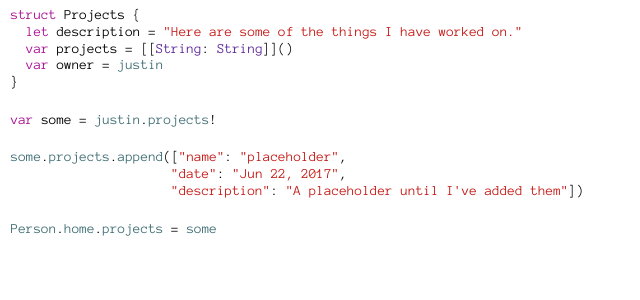
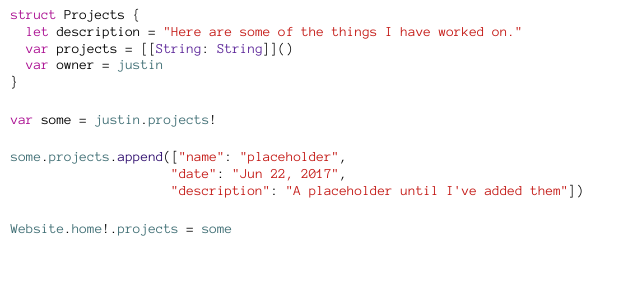
Before and after one commit to Juice805/juice805.github.io, a Jekyll site: the page built from projects.html, in a window 1280 px wide. Shown: the top 300 px of the page, without its empty margins (0-640 px from the left). Built offline with Jekyll 4.4.1, drawn with Linux system fonts in a browser that asks for light colours; nearby versions of some CDN libraries.

Commit message:
added Static website object

```diff
--- a/_layouts/project.html
+++ b/_layouts/project.html
@@ -13,8 +13,8 @@ permalink: /:title
 	<br>
 	<p><span class="key">var</span> thisProject = <span class="class">Project</span>(<span class="str">"{{ page.title }}"</span>)</p>
 	<p><span class="class">thisProject</span>.<span class="class">info</span>[<span class="str">"about"</span>] = <span class="str">"{{ page.summary }}"</span></p>
-	<p><a href="{{ page.link }}">thisProject</span>.<span class="class">info</span>[<span class="str">"url"</span>] = <span class="str">"{{ page.link }}"</span></a></p>
+	<p><a href="{{ page.link }}"><span class="class">thisProject</span>.<span class="class">info</span>[<span class="str">"url"</span>] = <span class="str">"{{ page.link }}"</span></a></p>
 	<p><span class="class">thisProject</span>.<span class="class">info</span>[<span class="str">"tags"</span>] = [{% for tag in page.categories %}<span class="str">"{{ tag }}"</span>{% if forloop.last == false %}, {% else %}]{% endif %}{% endfor %}</p>
 	<br>
-	<p><a href="{{ 'projects' | relative_url }}"><span class="func">thisProject</span>.<span class="class">owner</span> = <span class="class">justin</span></a></p>
+	<p><a href="{{ 'projects' | relative_url }}"><span class="func">Website</span>.<span class="class">projects</span>.<span class="ometh">append</span>(<span class="class">thisProject</span>)</a></p>
 </div>
--- a/css/style.css
+++ b/css/style.css
@@ -22,6 +22,10 @@ p {
   color: #5C2699;
 }
 
+.ometh { /* Other Method */
+  color: #2E0D6E;
+}
+
 .comment {
 	color: #007400;
 }
--- a/index.html
+++ b/index.html
@@ -13,7 +13,6 @@ layout: default
 	<p>{{ site.tab }}<span class="key">var</span> skills = [<span class="other">String</span>]()</p>
 	<p>{{ site.tab }}<a href="{{ 'projects' | relative_url }}"><span class="key">var</span> projects: <span class="class">Projects</span>?</a></p>
 	<p>{{ site.tab }}<span class="key">var</span> social = [<span class="other">String</span>: <span class="other">String</span>]()</p>
-	<p>{{ site.tab }}<span class="key">static var</span> home: <span class="class">Person</span>?</p>
 	<p>{{ site.tab }}<span class="key">init</span> (<span class="key">_</span> name: <span class="struct">String</span>) {</p>
 	<p>{{ site.tab }}{{ site.tab }}<span class="key">self</span>.<span class="obj">name</span> = name</p>
 	<p>{{ site.tab }}}</p>
@@ -25,5 +24,5 @@ layout: default
 	<p><a href="{{ 'projects' | relative_url }}"><span class="class">justin</span>.<span class="class">projects</span> = <span class="class">Projects</span>()</a></p>
 	<p><span class="class">justin</span>.<span class="class">social</span> = [{% for page in site.social %}{% if forloop.first == false %}<p>                 {% endif %}<a href="{{  page.link  }}"><span class="str">"{{  page.website  }}"</span>: <span class="str">"{{  page.username  }}"</span>{% if forloop.last == false %},{% else %}]{% endif %}</a></p>{% endfor %}
 	<br>
-	<p><a href="{{ site.url }}"><span class="class">Person</span>.<span class="class">home</span> = <span class="class">justin</span></a></p>
+	<p><a href="{{ site.url }}"><span class="class">Website</span>.<span class="class">home</span> = <span class="class">justin</span></a></p>
 </div>
--- a/projects.html
+++ b/projects.html
@@ -13,10 +13,10 @@ permalink: /projects
   <p><span class="key">var</span> some = <span class="class">justin</span>.<span class="class">projects</span>!</p>
   <br>
   {% for project in site.projects %}
-  <p><a href="{{ project.url | relative_url }}"><span class="class">some</span>.<span class="class">projects</span>.<span class="class">append</span>([<span class="str">"name"</span>: <span class="str">"{{ project.title }}"</span>,</a></p>
+  <p><a href="{{ project.url | relative_url }}"><span class="class">some</span>.<span class="class">projects</span>.<span class="ometh">append</span>([<span class="str">"name"</span>: <span class="str">"{{ project.title }}"</span>,</a></p>
   <p>                     <a href="{{ project.url | relative_url }}"><span class="str">"date"</span>: <span class="str">"{{ project.date | date: "%b %-d, %Y" }}"</span>,</a></p>
   <p>                     <a href="{{ project.url | relative_url }}"><span class="str">"description"</span>: <span class="str">"{{ project.summary }}"</span>])</a></p>
   <br>
   {% endfor %}
-  <p><a href="{{ site.url }}"><span class="class">Person</span>.<span class="class">home</span>.<span class="class">projects</span> = <span class="class">some</span></a></p>
+  <p><a href="{{ site.url }}"><span class="class">Website</span>.<span class="class">home</span>!.<span class="class">projects</span> = <span class="class">some</span></a></p>
 </div>
```
Also changed, not shown: 2 other files.
